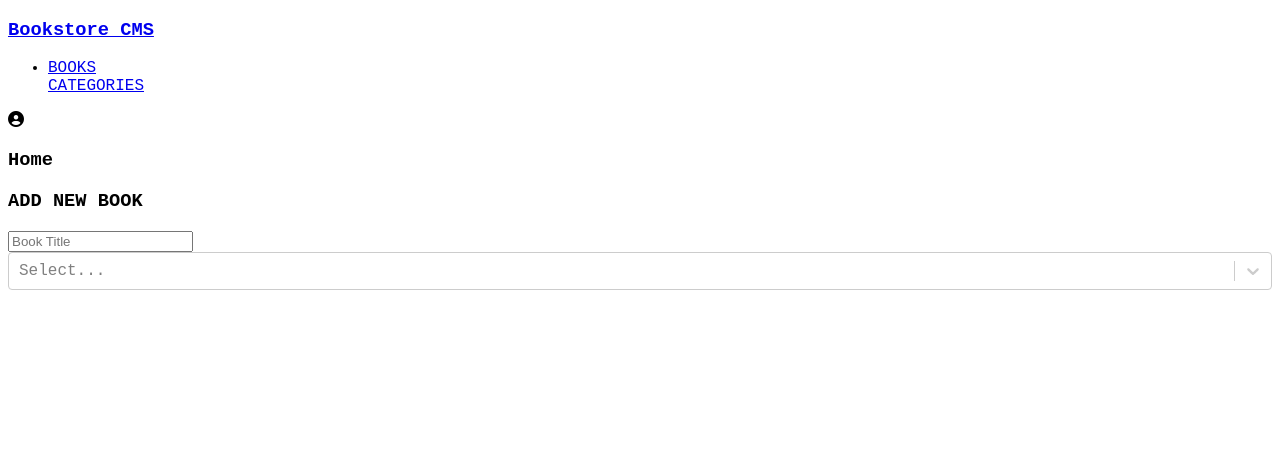
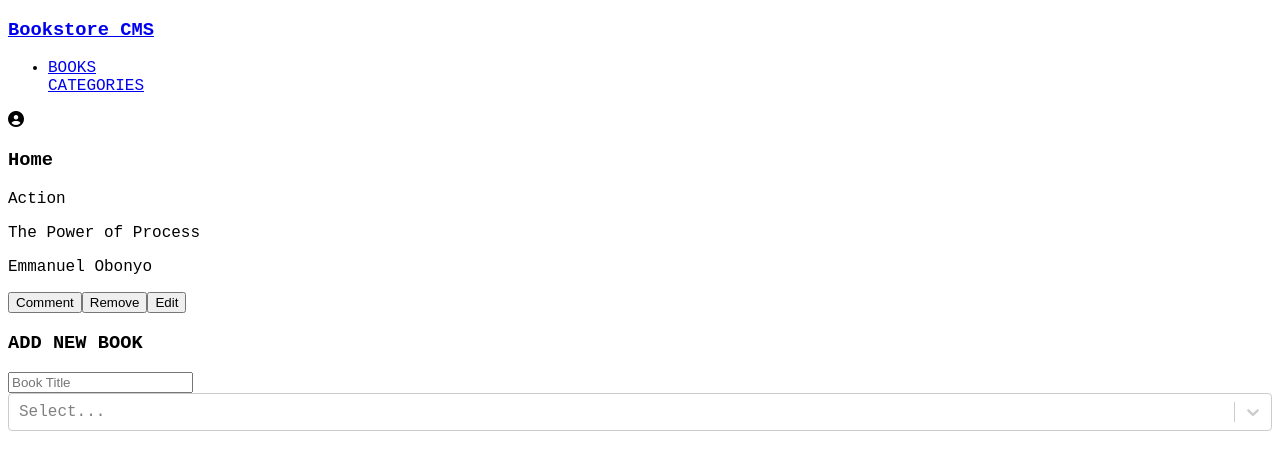
Before and after one commit to emmyobonyo/Bookstore, a React (Create React App) app: page / in a window 1280 px wide. Shown: the top 470 px of the page. Built offline with nearby package versions, Linux system fonts and the light colour scheme.

Commit message:
Add BookList component to be the default component

```diff
--- /dev/null
+++ b/src/components/bookList/BookList.js
@@ -0,0 +1,19 @@
+import React from 'react';
+import AddNewBook from '../addNewBook/AddNewBook';
+
+function BookList() {
+  return (
+    <div>
+      <h3>Home</h3>
+      <p>Action</p>
+      <p>The Power of Process</p>
+      <p>Emmanuel Obonyo</p>
+      <button type="button">Comment</button>
+      <button type="button">Remove</button>
+      <button type="button">Edit</button>
+      <AddNewBook />
+    </div>
+  );
+}
+
+export default BookList;
--- a/src/components/categories/Categories.js
+++ b/src/components/categories/Categories.js
@@ -3,7 +3,7 @@ import React from 'react';
 function Categories() {
   return (
     <div>
-      <h3>Categories</h3>
+      <h3>Under Construction</h3>
     </div>
   );
 }
--- a/src/components/displayBooks/DisplayBooks.css
+++ /dev/null
@@ -1,3 +0,0 @@
-p {
-  font-weight: bold;
-}
--- a/src/components/homePage/Home.js
+++ /dev/null
@@ -1,13 +0,0 @@
-import React from 'react';
-import AddNewBook from '../addNewBook/AddNewBook';
-
-function Home() {
-  return (
-    <div>
-      <h3>Home</h3>
-      <AddNewBook />
-    </div>
-  );
-}
-
-export default Home;
--- a/src/components/navigation/Navigation.js
+++ b/src/components/navigation/Navigation.js
@@ -5,7 +5,7 @@ import {
   Route,
   Link,
 } from 'react-router-dom';
-import Home from '../homePage/Home';
+import BookList from '../bookList/BookList';
 import Categories from '../categories/Categories';
 
 function Navigation() {
@@ -33,7 +33,7 @@ function Navigation() {
             <Categories />
           </Route>
           <Route path="/">
-            <Home />
+            <BookList />
           </Route>
         </Switch>
       </div>
```
Also changed, not shown: src/components/displayBooks/DisplayBooks.js (deleted, +0 -11 lines).
